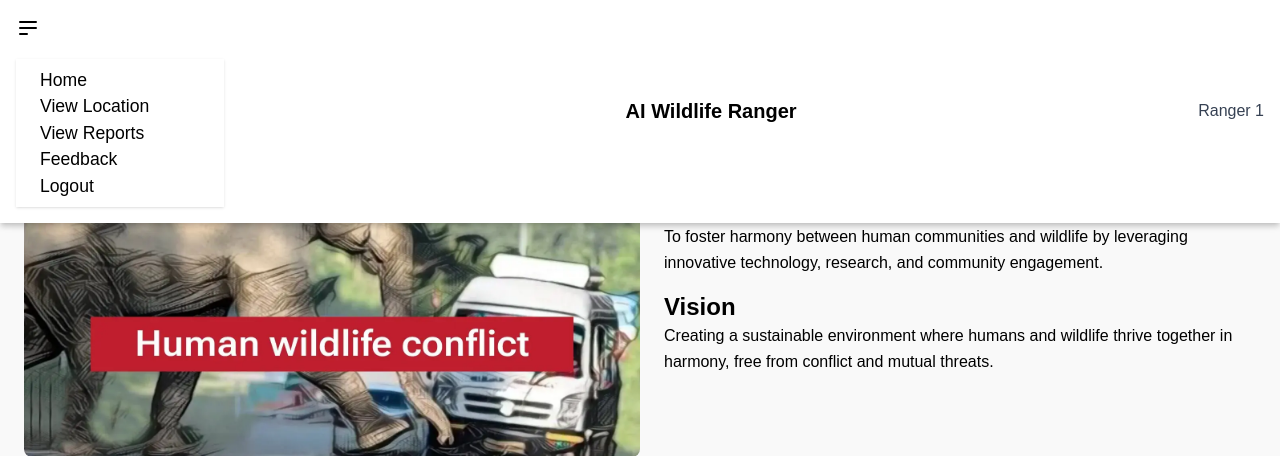
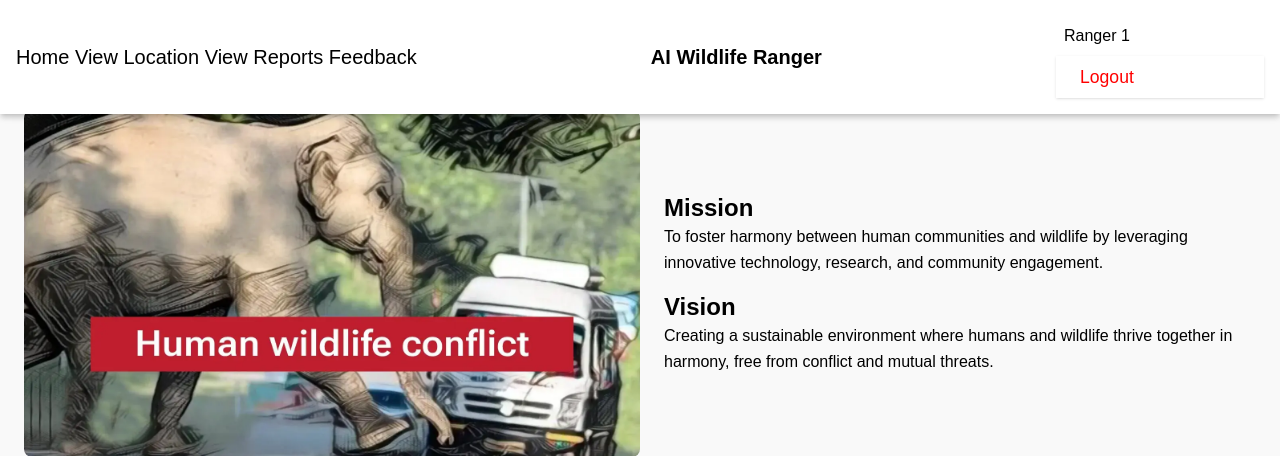
Before and after one commit to Samboja651/AI_WILDLIFE_RANGER, a Flask app: page / in a window 1280 px wide. Shown: the top 456 px of the page. Run offline with Flask 3, Linux system fonts and the light colour scheme; the visitor is signed in with stand-in values (Sample User, id 1); some libraries are stand-ins or nearby versions.

Commit message:
made nav links fold and unfold with screen size

```diff
--- a/static/css/main.css
+++ b/static/css/main.css
@@ -106,6 +106,35 @@ div .text-end {
     #mapform {
         width: 90%; /* Adjust form width for smaller screens */
     }
+
+    #largeScreen {
+        display: none;
+    }
+
+    #smallScreen {
+        display: block;
+    }
+
+    #menuIcon {
+        display: block;
+    }
+
+
+}
+
+
+@media (min-width: 768px) {
+    #largeScreen {
+        display: block;
+    }
+
+    #smallScreen {
+        display: none;
+    }
+
+    #menuIcon {
+        display: none;
+    }
 }
 
 @media (max-width: 576px) {
--- a/templates/home.html
+++ b/templates/home.html
@@ -12,13 +12,14 @@
     <link rel="stylesheet" href="{{ url_for('static', filename='css/main.css') }}">
     <link rel="stylesheet" href="{{ url_for('static', filename='css/home.css') }}">
 
+
 </head>
 
 <body class="bg-light">
     <div class="nav">
         <div class="navbar bg-white shadow-md p-4 flex justify-between items-center">
             <div class="dropdown relative">
-                <button class="btn btn-ghost btn-circle">
+                <button class="btn btn-ghost btn-circle" id="menuIcon">
                     <svg xmlns="http://www.w3.org/2000/svg" class="h-6 w-6" fill="none" viewBox="0 0 24 24" stroke="currentColor">
                         <path stroke-linecap="round" stroke-linejoin="round" stroke-width="2" d="M4 6h16M4 12h16M4 18h7" />
                     </svg>
@@ -30,7 +31,12 @@
             </div>
             <div>
                 {% if session.ranger_id %}
-                <h3 class="text-gray-700">Ranger {{ session.ranger_id }}</h3>
+                  <div class="dropdown dropdown-end">
+                    <div tabindex="0" class="p-2 cursor-pointer">Ranger {{ session.ranger_id }}</div>
+                    <ul tabindex="0" class="dropdown-content menu bg-base-100 rounded-box z-1 w-52 p-2 shadow-sm">
+                      <li><a style="color: red;" href="{{ url_for('logout') }}">Logout</a></li>
+                    </ul>
+                  </div>
                 {% endif %}
             </div>
         </div>
--- a/templates/navigation.html
+++ b/templates/navigation.html
@@ -1,6 +1,7 @@
 <!DOCTYPE html>
 
 {% block nav %}
+<div id="smallScreen">
     <ul tabindex="0" class="menu menu-sm dropdown-content bg-base-100 rounded-box z-1 mt-3 w-52 p-2 shadow">
         <li><a href="{{ url_for('home') }}">Home</a></li>
         {% if session.ranger_id %}
@@ -14,4 +15,22 @@
             <li><a href="{{ url_for('login') }}">Login</a></li>
         {% endif %}
     </ul>
+</div>
+
+<div id="largeScreen">
+    <div class="hidden sm:flex space-x-5 text-xl">
+        <div role="tablist" class="tabs tabs-border">
+            <a role="tab" class="tab" href="{{ url_for('home') }}">Home</a>
+            {% if session.ranger_id %}
+                <a role="tab" class="tab" href="{{ url_for('display_location') }}">View Location</a>
+                <a role="tab" class="tab" href="{{ url_for('model_report') }}">View Reports</a>
+                <a role="tab" class="tab" href="{{ url_for('feedback') }}">Feedback</a>
+            {% else %}
+                <a role="tab" class="tab" href="{{ url_for('register') }}">Register</a>
+                <a role="tab" class="tab" href="{{ url_for('login') }}">Login</a>
+            {% endif %}
+        </div>
+    </div>
+</div>
+
 {% endblock%}
```
Also changed, not shown: templates/index.html (+7 -2 lines).
